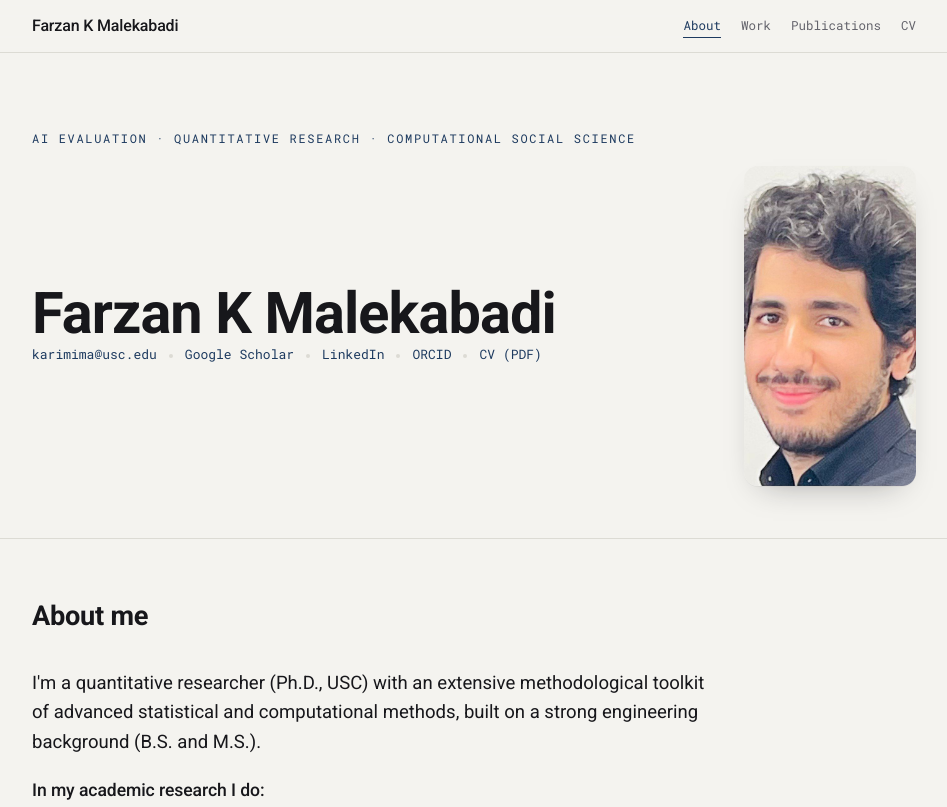
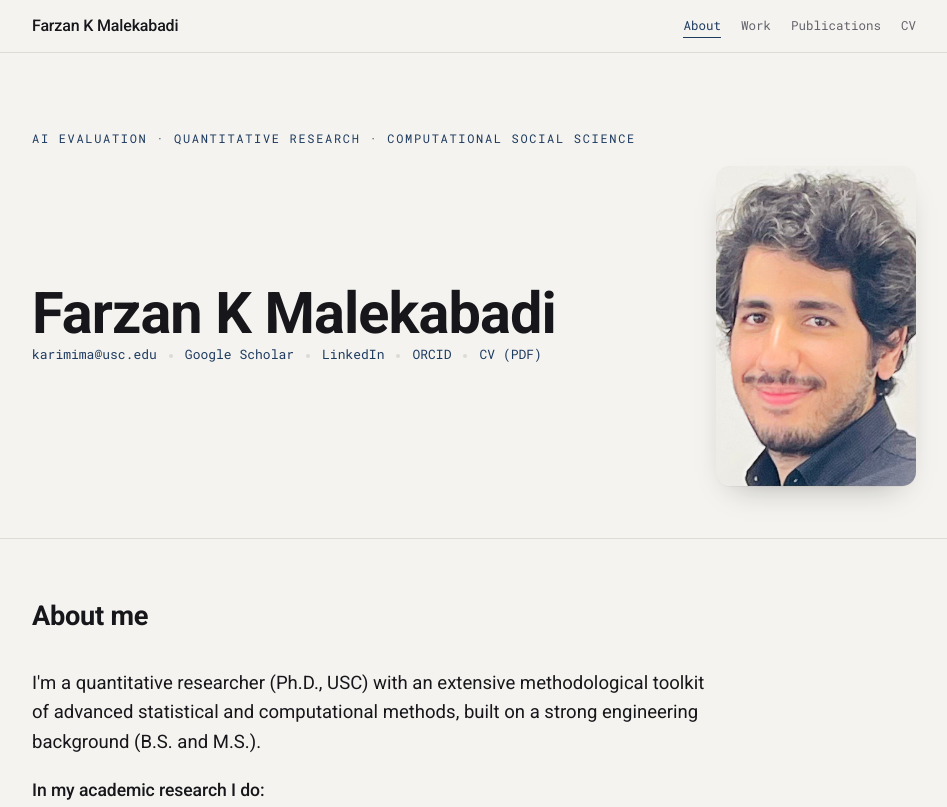
Before and after one commit to ffarrzan/ffarrzan.github.io, a plain HTML site: page index.html in a window 1280 px wide. Shown: the top 807 px of the page, without its empty margins (166-1113 px from the left). Drawn offline with Linux system fonts and the light colour scheme.

Commit message:
Update index.html

```diff
--- a/index.html
+++ b/index.html
@@ -98,7 +98,7 @@
   .contact a{border-bottom:1px solid transparent;padding-bottom:1px;transition:border-color .15s;}
   .contact a:hover{border-color:var(--accent);}
 
-  .avatar{width:172px;height:320px;flex:0 0 auto;position:relative;}
+  .avatar{width:200px;height:320px;flex:0 0 auto;position:relative;}
   .avatar img{
     width:100%;height:100%;
     border-radius:14px;
```
